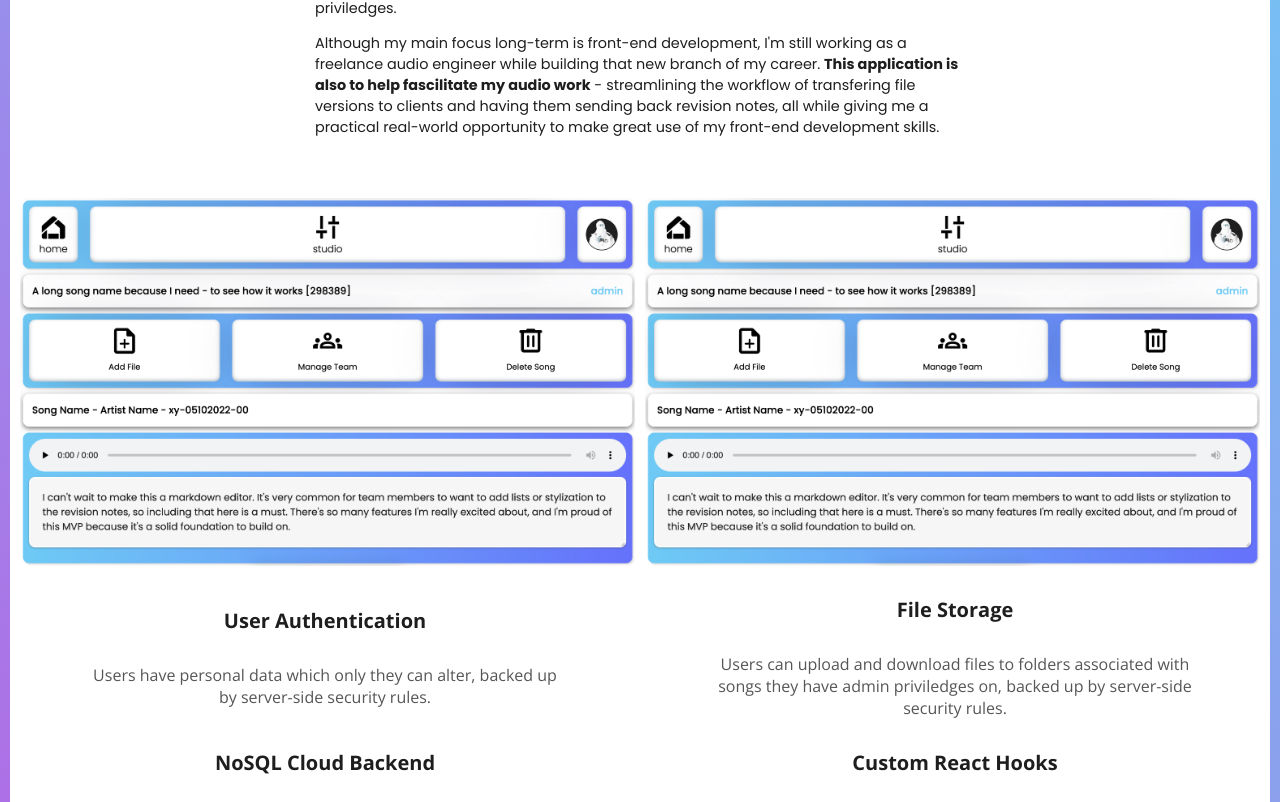
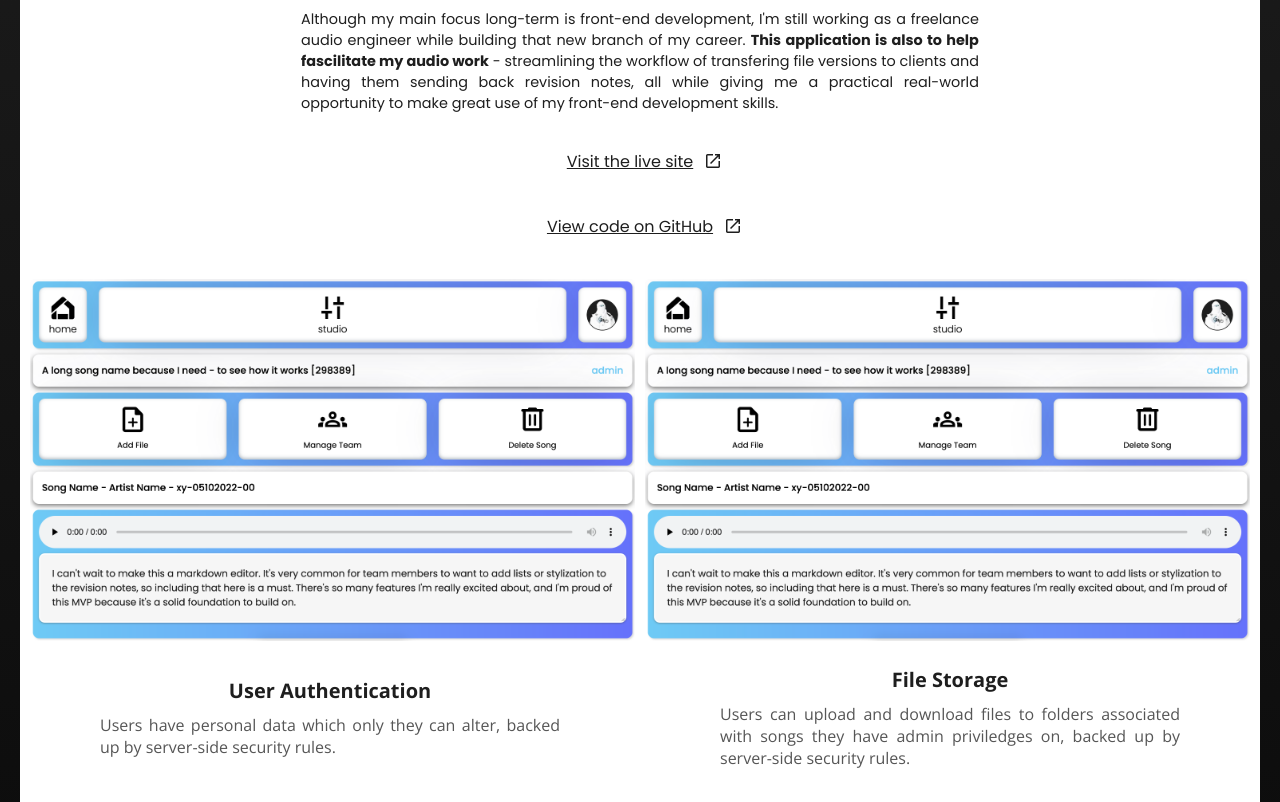
Before and after one commit to xylvnking/xk-portfolio, a Next.js app: page /dev in a window 1280 px wide. Shown: the part 1588-2390 px from the top of the page. Built offline with nearby package versions, Linux system fonts and the light colour scheme.

Commit message:
scss and html for main project section

```diff
--- a/Components/Dev/Dev.module.scss
+++ b/Components/Dev/Dev.module.scss
@@ -163,10 +163,20 @@ $subtle-shadow: rgba(0, 0, 0, 0.24) 0px 3px 8px;
 
     }
     #projects {
-        padding: 10px;
+        max-width: 1500px;
+        @media(min-width: 1500px) {
+            border-radius: 20px;
+        }
+
+        // border-radius: 20px;
+        @media(min-width: 500px) {
+            padding: 20px;
+            background-color: $black;
+            background: rgb(30,30,30);
+            background: linear-gradient(180deg, rgba(30,30,30,1) 0%, rgba(5,5,5,1) 78%);
+        }
 
 
-        max-width: 1500px;
         margin: auto;
         // grid-template-columns: 1fr;
 
@@ -175,8 +185,8 @@ $subtle-shadow: rgba(0, 0, 0, 0.24) 0px 3px 8px;
 
         // 45 degree
 
-        background: rgb(110,203,245);
-        background: linear-gradient(225deg, rgba(110,203,245,1) 0%, rgba(194,82,225,1) 93%);
+        // background: rgb(110,203,245);
+        // background: linear-gradient(225deg, rgba(110,203,245,1) 0%, rgba(194,82,225,1) 93%);
 
 
         // background-image: url('https://media2.giphy.com/media/2SYpZ92iLQsF6QZl5u/giphy.gif?cid=ecf05e470hybfbxgz4ke05s9j7a55gxv0v9af8ahrq2kaqtu&rid=giphy.gif&ct=g');
@@ -188,7 +198,8 @@ $subtle-shadow: rgba(0, 0, 0, 0.24) 0px 3px 8px;
         // background: linear-gradient(45deg, rgba(94,208,124,1) 0%, rgba(123,207,255,1) 93%);
 
 
-        // background-color: $black;
+
+
 
         // width: 100%;
         display: grid;
@@ -202,12 +213,17 @@ $subtle-shadow: rgba(0, 0, 0, 0.24) 0px 3px 8px;
 
         // }
 
-        .project {
+        .mainProject {
             background-color: white;
             // border: $black solid 2px;
             // box-shadow: $subtle-shadow;
             // border-top: $black solid 10px;
-            border-radius: 10px;
+            @media(min-width: 500px) {
+                border-radius: 10px;
+                // border: none;
+                // padding: 20px;
+            }
+
 
 
 
@@ -244,7 +260,7 @@ $subtle-shadow: rgba(0, 0, 0, 0.24) 0px 3px 8px;
 
             h2 {
                 text-align: center;
-                font-size: 1.5em;
+                font-size: 1.75em;
                 margin: 10px;
                 margin-bottom: 0px;
             }
@@ -288,9 +304,13 @@ $subtle-shadow: rgba(0, 0, 0, 0.24) 0px 3px 8px;
 
             .description {
                 // text-align: center;
-                max-width: 650px;
-                margin: 25px;
+                // max-width: 650px;
+                // max-width: 450px;
+                max-width: 75ch;
+                text-align: justify;
+                margin: 20px;
                 margin-top: 10px;
+                margin-bottom: 0px;
                 font-size: .9em;
                 // color: #494949;
                 // padding-bottom: 30px;
@@ -300,7 +320,7 @@ $subtle-shadow: rgba(0, 0, 0, 0.24) 0px 3px 8px;
                 display: grid;
                 grid-template-columns: 1fr 1fr 1fr 1fr;
                 width: 80%;
-                margin: 20px;
+                // margin: 20px;
                 margin-top: 20px;
                 gap: 10px;
                 max-width: 700px;
@@ -327,6 +347,7 @@ $subtle-shadow: rgba(0, 0, 0, 0.24) 0px 3px 8px;
                 text-align: center;
                 display: flex;
                 flex-direction: column;
+                // margin-bottom: ;
 
                 // gap: 20px;
                 // gap: 10px;
@@ -390,41 +411,50 @@ $subtle-shadow: rgba(0, 0, 0, 0.24) 0px 3px 8px;
                         font-family: 'Open Sans', sans-serif;
                         font-weight: 700;
                         font-size: 1.25em;
-                        margin: 10px;
+                        margin: 5px;
                         // color: $black;
                     }
                     p {
+                        text-align: justify;
                         // font-family: 'Poppins', sans-serif;
                         font-family: 'Open Sans', sans-serif;
                         font-size: 1em;
-                        margin: 10px;
-                        padding: 10px;
+                        margin: 5px;
+                        padding: 20px;
+                        padding-top: 0px;
                         color: rgb(86, 86, 86);
                     }
                 }
             }
             .projectLinks {
-                // display: flex;
-                // flex-direction: column;
-                // margin-top: 20px;
+                width: 100%;
+                max-width: 700px;
+                display: flex;
 
-                // button {
-                //     font-family: 'Poppins', sans-serif;
-                //     background-color: white;
-                //     border: $black 2px solid;
-                //     padding: 10px;
-                //     border-radius: 10px;
-                //     margin: 10px;
-                //     width: 100px;
-                // }
+                flex-direction: column;
+                align-items: center;
+                gap: 20px;
+                margin: 10px;
 
-                .liveSiteLink {
-                    text-decoration: underline;
+                    cursor: pointer;
+
+                .projectLinkButton {
+                    display: flex;
+                    align-items: center;
+                    .liveSiteLink {
+                        padding: 10px;
+                        text-decoration: underline;
+                        &:hover {
+                            // color: $blue-darker;
+                            color: #3d7eee;
+
+                        }
+                    }
                     &:hover {
-                        // color: $blue-darker;
-                        color: #3d7eee;
 
+                        svg {fill: $blue-darker}
                     }
+
                 }
 
 
--- a/Components/Dev/Projects.js
+++ b/Components/Dev/Projects.js
@@ -29,10 +29,11 @@ export default function Projects() {
         {/* <h3>fullstack SaaS</h3> */}
 
         {/* <div id={styles['nextImageWrapper']}> */}
-        <section className={styles.project}>
+        <section className={styles.mainProject}>
 
                 <h2>Pro Audio Project Collaboration Platform</h2>
                 <h3>Fullstack SaaS application for asynchronous workflows</h3>
+
                 <section className={styles.projectTechLogoGrid}>
                     <div className={styles.projectTechLogoGridItem}>
                         <div className={styles.nextImageWrapperTechLogo}>
@@ -66,6 +67,26 @@ export default function Projects() {
                     <p>
                         Although my main focus long-term is front-end development, I'm still working as a freelance audio engineer while building that new branch of my career. <strong>This application is also to help fascilitate my audio work</strong> - streamlining the workflow of transfering file versions to clients and having them sending back revision notes, all while giving me a practical real-world opportunity to make great use of my front-end development skills.
                     </p>
+                </section>
+                <section className={styles.projectLinks}>
+
+                    {/* <div className={styles.githubLinkContainer} style={{border: 'none', boxShadow: 'none'}}> */}
+                    <div className={styles.projectLinkButton}>
+                        <a className={styles.liveSiteLink}>Visit the live site</a>
+                        {/* <svg fill='black' xmlns="http://www.w3.org/2000/svg" height="24" width="24"><path d="M5 21q-.825 0-1.413-.587Q3 19.825 3 19V5q0-.825.587-1.413Q4.175 3 5 3h7v2H5v14h14v-7h2v7q0 .825-.587 1.413Q19.825 21 19 21Zm4.7-5.3-1.4-1.4L17.6 5H14V3h7v7h-2V6.4Z"/></svg> */}
+                        <svg fill='#1e1e1e'  xmlns="http://www.w3.org/2000/svg" height="20" width="20"><path d="M4.5 17q-.625 0-1.062-.438Q3 16.125 3 15.5v-11q0-.625.438-1.062Q3.875 3 4.5 3H10v1.5H4.5v11h11V10H17v5.5q0 .625-.438 1.062Q16.125 17 15.5 17Zm3.562-4L7 11.938 14.438 4.5H12V3h5v5h-1.5V5.562Z"/></svg>
+                    </div>
+                    {/* <div className={styles.githubLinkContainer} style={{border: 'none', boxShadow: 'none'}}> */}
+                    {/* <div className={styles.githubLinkContainer} style={{border: 'none', boxShadow: 'none'}}> */}
+                    <div className={styles.projectLinkButton}>
+                        <a className={styles.liveSiteLink}>View code on GitHub</a>
+                        {/* <svg fill='black' xmlns="http://www.w3.org/2000/svg" height="24" width="24"><path d="M5 21q-.825 0-1.413-.587Q3 19.825 3 19V5q0-.825.587-1.413Q4.175 3 5 3h7v2H5v14h14v-7h2v7q0 .825-.587 1.413Q19.825 21 19 21Zm4.7-5.3-1.4-1.4L17.6 5H14V3h7v7h-2V6.4Z"/></svg> */}
+                        <svg fill='#1e1e1e' xmlns="http://www.w3.org/2000/svg" height="20" width="20"><path d="M4.5 17q-.625 0-1.062-.438Q3 16.125 3 15.5v-11q0-.625.438-1.062Q3.875 3 4.5 3H10v1.5H4.5v11h11V10H17v5.5q0 .625-.438 1.062Q16.125 17 15.5 17Zm3.562-4L7 11.938 14.438 4.5H12V3h5v5h-1.5V5.562Z"/></svg>
+                    </div>
+
+
+
+
                 </section>
                 <div className={styles.nextImageWrapperScreenshot}>
                     <Image src={transferss} objectFit='contain' />
@@ -144,15 +165,8 @@ export default function Projects() {
 
 
                 </section>
+                <section className={styles.projectLinks}>
 
-
-
-
-                <section className={styles.projectLinks}>
-                    {/* <button>visit the live site</button> */}
-
-
-                    {/* <a target='_blank' href='https://github.com/xylvnking'> */}
                     <div className={styles.githubLinkContainer} style={{border: 'none', boxShadow: 'none'}}>
                         <div className={styles.githubIconContainer}>
 
@@ -161,9 +175,6 @@ export default function Projects() {
                         <a className={styles.liveSiteLink}>Visit the live site</a>
                         <svg fill='black' xmlns="http://www.w3.org/2000/svg" height="24" width="24"><path d="M5 21q-.825 0-1.413-.587Q3 19.825 3 19V5q0-.825.587-1.413Q4.175 3 5 3h7v2H5v14h14v-7h2v7q0 .825-.587 1.413Q19.825 21 19 21Zm4.7-5.3-1.4-1.4L17.6 5H14V3h7v7h-2V6.4Z"/></svg>
                     </div>
-                    {/* </a> */}
-
-
 
                     <a target='_blank' href='https://github.com/xylvnking'>
                     <div className={styles.githubLinkContainer}>
@@ -172,13 +183,18 @@ export default function Projects() {
                         </div>
                         <div className={styles.githubTextContainer}>
                             <Image src={githubTextBlack} objectFit='contain' />
-                            {/* <Image src={'https://media1.giphy.com/media/IwSG1QKOwDjQk/giphy.gif?cid=ecf05e47pg01o3h9fgdjg0sfdx96ltc5oe5pvvi41j6w8vfw&rid=giphy.gif&ct=g'} objectFit='contain' layout='fixed' height={100} width={100}/> */}
                         </div>
                         <svg fill='black' xmlns="http://www.w3.org/2000/svg" height="24" width="24"><path d="M5 21q-.825 0-1.413-.587Q3 19.825 3 19V5q0-.825.587-1.413Q4.175 3 5 3h7v2H5v14h14v-7h2v7q0 .825-.587 1.413Q19.825 21 19 21Zm4.7-5.3-1.4-1.4L17.6 5H14V3h7v7h-2V6.4Z"/></svg>
                     </div>
                     </a>
-                    {/* <button>view code on github</button> */}
+
+
                 </section>
+
+
+
+
+
 
 
         </section>
```
